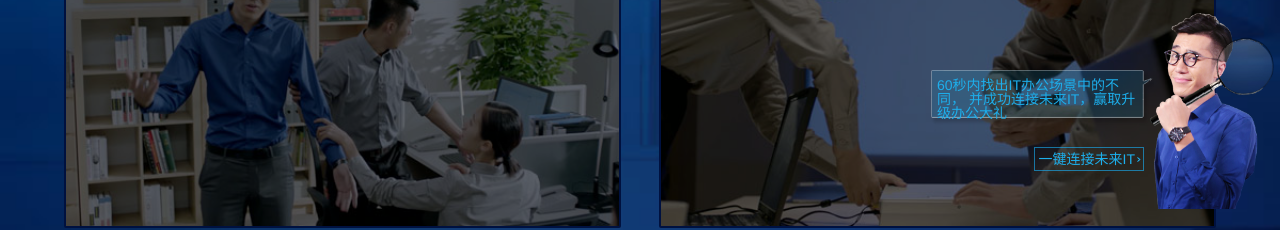
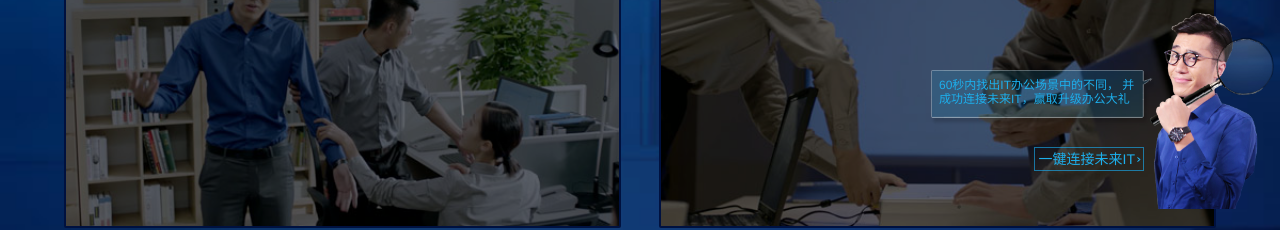
Before and after one commit to maybehowe/intel, a plain HTML site: page index.html in a window 1280 px wide. Shown: the part 591-821 px from the top of the page. Drawn offline with Linux system fonts and the light colour scheme.

Commit message:
tip padding

```diff
--- a/style/common.css
+++ b/style/common.css
@@ -470,10 +470,10 @@ body{
     position: absolute;
     bottom: 84px;
     right: 126px;
-    width: 207px;
+    width: 205px;
     height: 39px;
-    padding: 8px 10px 8px 6px;
-    font-size: 1.4rem;
+    padding: 8px 10px 8px 8px;
+    font-size: 1.2rem;
     line-height: 1.4rem;
     background: url(../img/intel_dialog.png) no-repeat;
     background-size: 223px 55px;
```
